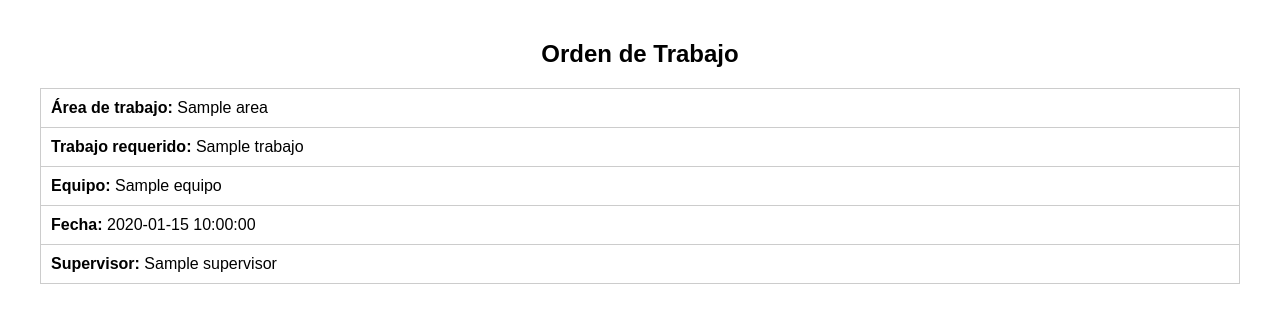
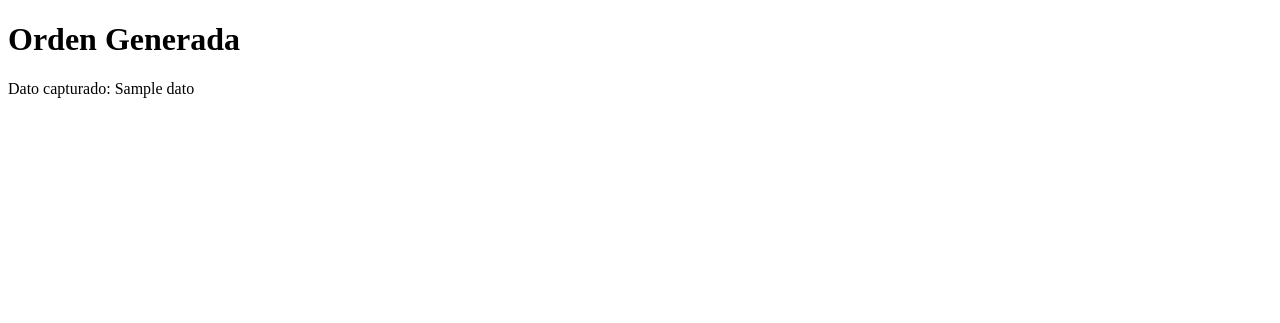
Before and after one commit to tenorio3g/Ordenes, a Flask app: template templates/pdf_template.html in a window 1280 px wide. Shown: the top 323 px of the page. Run offline with Flask 3, Linux system fonts and the light colour scheme; the template is opened without the code that fills it: most values are stand-ins (such as "Sample title", 1, 10 or a date in 2020).

Commit message:
Update pdf_template.html

```diff
--- a/templates/pdf_template.html
+++ b/templates/pdf_template.html
@@ -2,22 +2,10 @@
 <html lang="es">
 <head>
   <meta charset="UTF-8">
-  <title>Orden de Trabajo PDF</title>
-  <style>
-    body { font-family: Arial, sans-serif; margin: 40px; }
-    h2 { text-align: center; }
-    table { width: 100%; margin-top: 20px; border-collapse: collapse; }
-    td { padding: 10px; border: 1px solid #ccc; }
-  </style>
+  <title>PDF de Orden</title>
 </head>
 <body>
-  <h2>Orden de Trabajo</h2>
-  <table>
-    <tr><td><strong>Área de trabajo:</strong> {{ orden.area }}</td></tr>
-    <tr><td><strong>Trabajo requerido:</strong> {{ orden.trabajo }}</td></tr>
-    <tr><td><strong>Equipo:</strong> {{ orden.equipo }}</td></tr>
-    <tr><td><strong>Fecha:</strong> {{ orden.fecha }}</td></tr>
-    <tr><td><strong>Supervisor:</strong> {{ orden.supervisor }}</td></tr>
-  </table>
+  <h1>Orden Generada</h1>
+  <p>Dato capturado: {{ dato }}</p>
 </body>
 </html>
```
